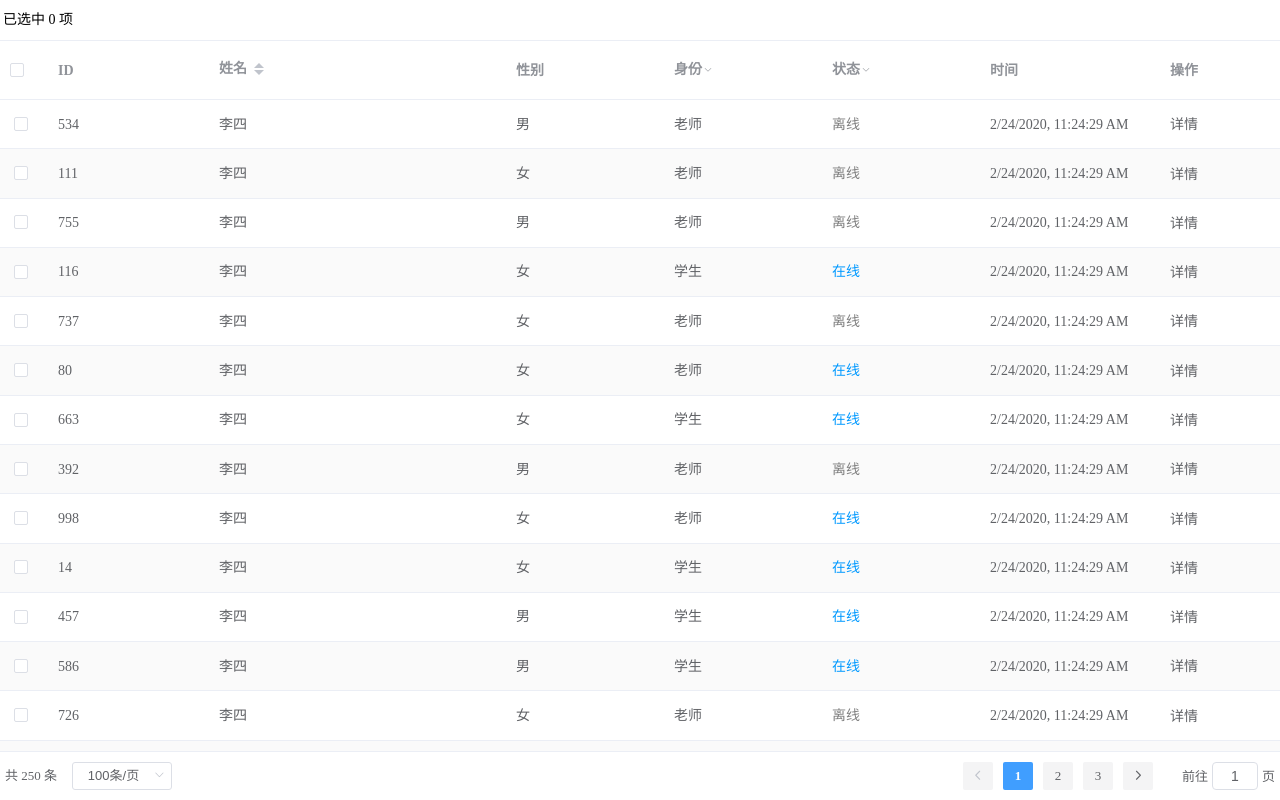
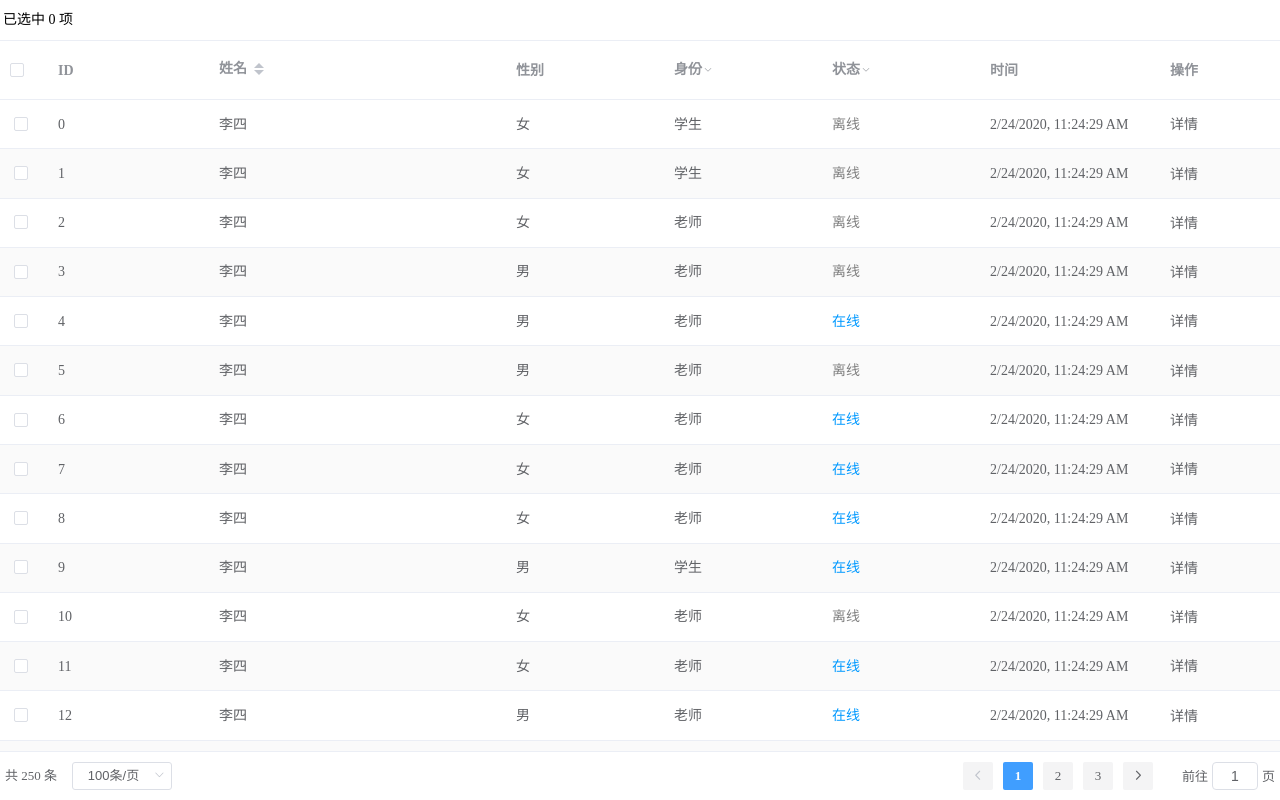
Before and after one commit to bhuh12/el-table-ext, a Vue app: page / in a window 1280 px wide. Built offline with nearby package versions, Linux system fonts and the light colour scheme.

Commit message:
fix: 解决 Table 设置 rowKey 后 queryData 为 null 导致 El-Table 报错

```diff
--- a/src/App.vue
+++ b/src/App.vue
@@ -10,7 +10,12 @@
       :columns="columns"
       :query="query"
       :pager="{ pageSize: 100 }"
-      :options="{ emptyText: '未查询到记录', stripe: true }"
+      :options="{
+        emptyText: '未查询到记录',
+        stripe: true,
+        rowKey: 'id',
+        highlightCurrentRow: true
+      }"
     >
       <!-- 性别 -->
       <template v-slot:sex="{ row, column, value, index }">
@@ -128,7 +133,7 @@ export default {
           resolve({
             // 列表数据
             data: Array.from(new Array(pagin.pageSize), (item, index) => ({
-              id: Math.floor(Math.random() * 1000),
+              id: index, // Math.floor(Math.random() * 1000),
               name: this.search || '李四',
               sex: Math.floor(Math.random() * 2),
               type: Math.ceil(Math.random() * 2),
```
Also changed, not shown: lib/Table.js, 1 other file (tests, documents, lock files or other folders).
